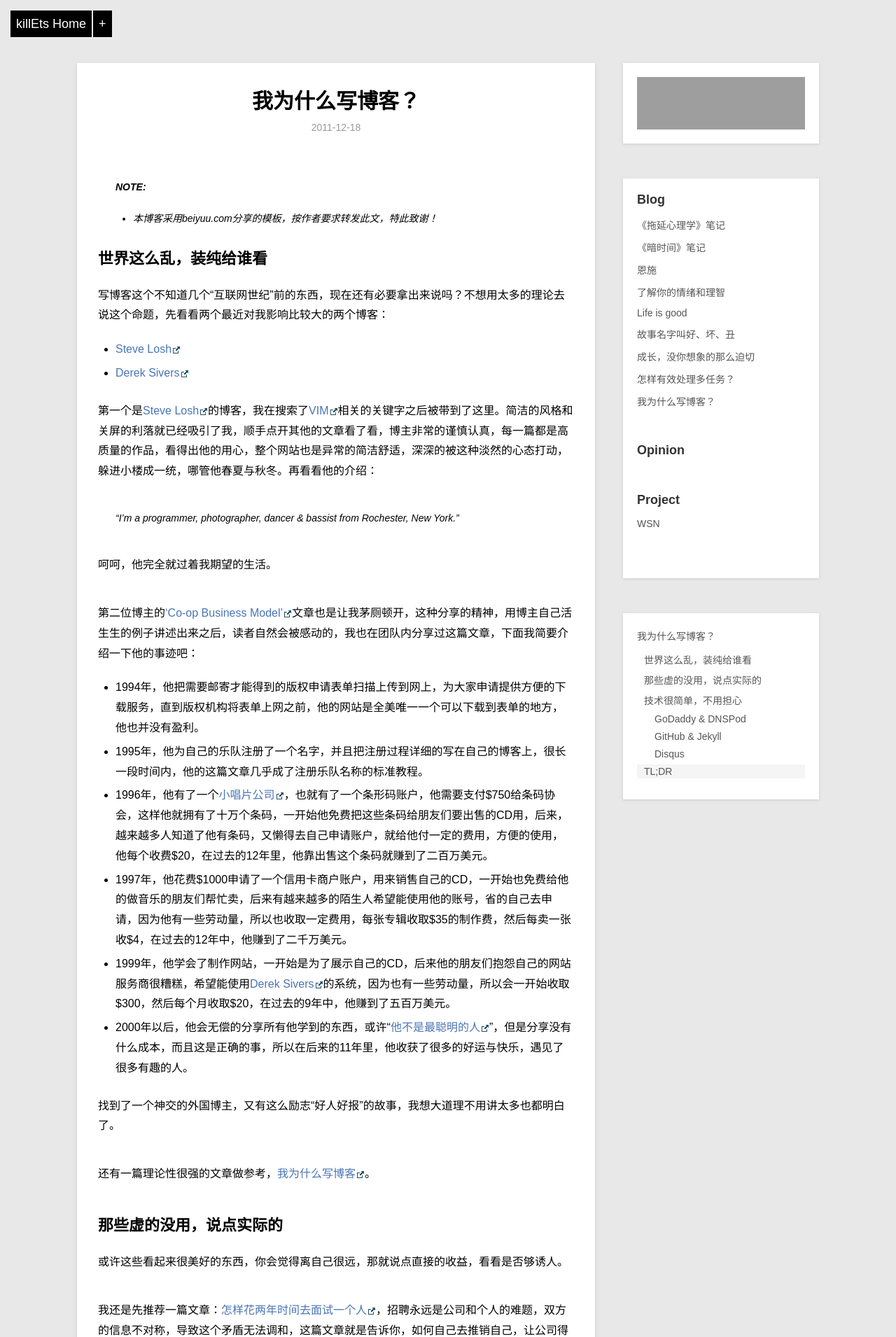
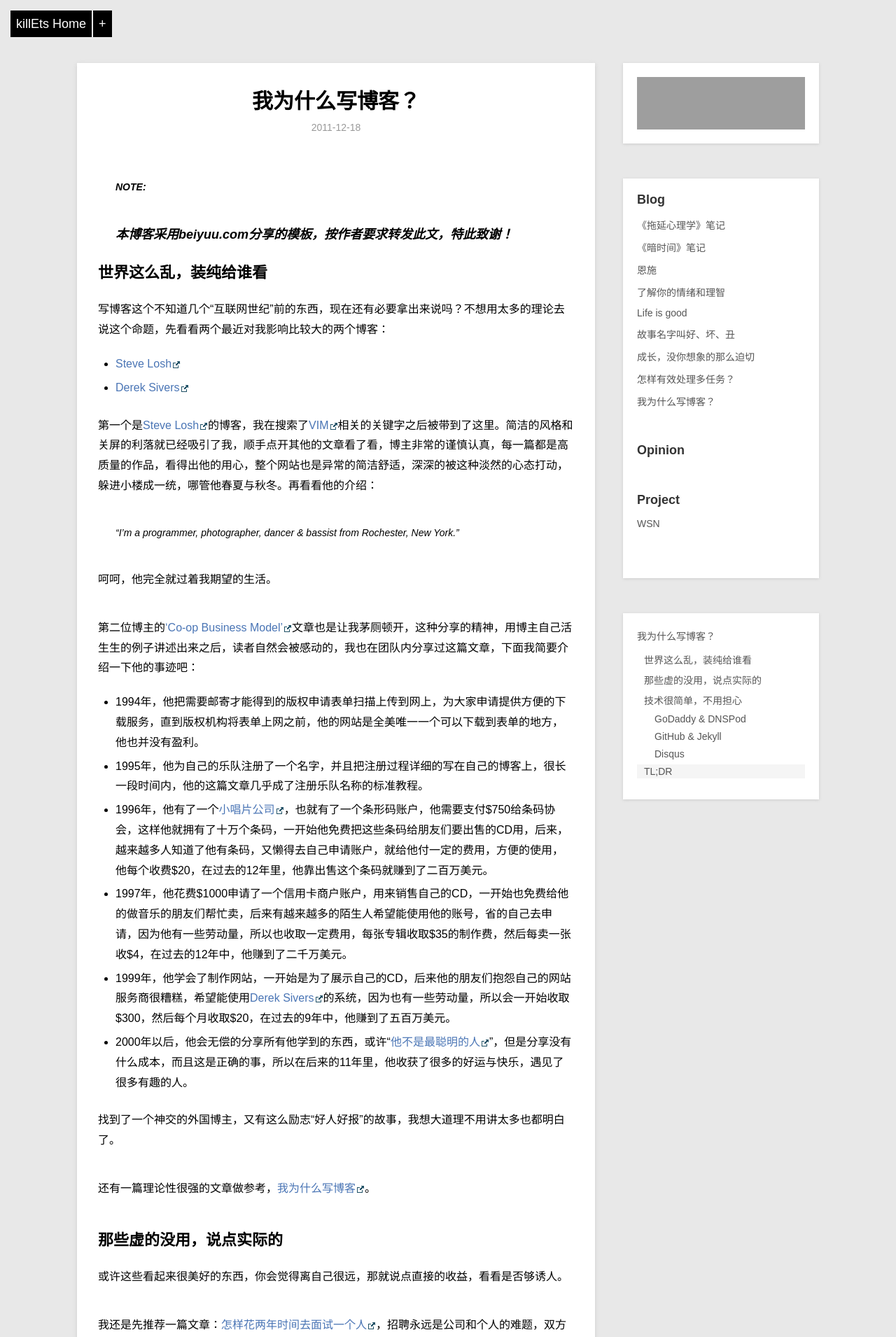
Before and after one commit to killets/blog, a Jekyll site: the page built from _posts/blog/2011-12-18-why-blog.md, in a window 1280 px wide. Shown: the top 1910 px of the page at 70% size. Built offline with Jekyll 4.4.1, drawn with Linux system fonts in a browser that asks for light colours; Markdown is read by kramdown in place of the engine named in the settings; grey boxes are pictures that could not be loaded.

```diff
--- a/_posts/blog/2011-12-18-why-blog.md
+++ b/_posts/blog/2011-12-18-why-blog.md
@@ -6,7 +6,7 @@ description: 写博客这个这么古老的行为，还有必要拿出来说吗
 ---
 > **NOTE:**
 >
-> - 本博客采用beiyuu.com分享的模板，按作者要求转发此文，特此致谢！
+> ### 本博客采用beiyuu.com分享的模板，按作者要求转发此文，特此致谢！
 >
 
 ## 世界这么乱，装纯给谁看
```
